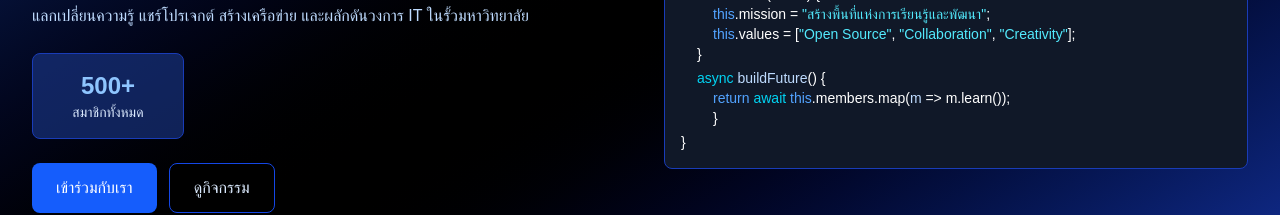
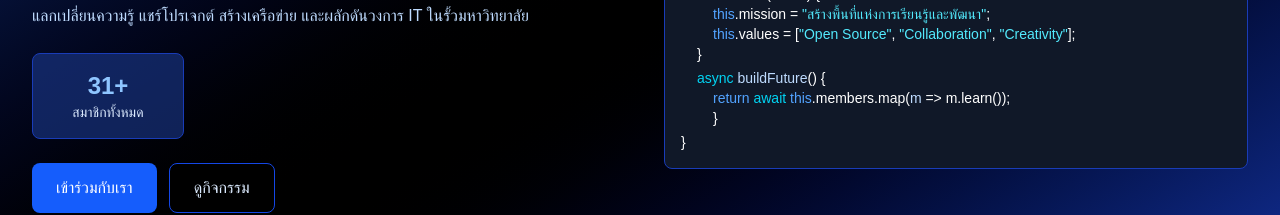
Before and after one commit to jrKitt/comscikku, a Next.js app: page / in a window 1280 px wide. Shown: the part 398-613 px from the top of the page. Built offline with nearby package versions, Linux system fonts and the light colour scheme.

Commit message:
feat: update

```diff
--- a/src/app/components/Navbar/Navbar.tsx
+++ b/src/app/components/Navbar/Navbar.tsx
@@ -118,7 +118,7 @@ const Navbar = () => {
                                     onClick={() => setIsMenuOpen(false)}
                                     className="flex items-center py-3 px-4 text-gray-900 rounded-xl hover:bg-gray-100 dark:text-white dark:hover:bg-gray-700 transition-colors"
                                 >
-                                   <i className="bi bi-code"></i> GitHub
+                                   <i className="bi bi-code mr-3"></i> GitHub
                                 </a>
                             </li>
                         </ul>
--- a/src/app/page.tsx
+++ b/src/app/page.tsx
@@ -1,6 +1,7 @@
 "use client";
 
 import { useState, useEffect } from "react";
+const developersData = "../../Developer/developers.json";
 
 const TypingEffect = ({
   text,
@@ -91,7 +92,11 @@ export default function Home() {
               </div>
               <div className="grid grid-cols-2 gap-4 max-w-xs mx-auto lg:mx-0">
                 <div className="bg-blue-900/60 rounded-lg p-4 border border-blue-800 text-center">
-                  <div className="text-2xl font-bold text-blue-300">500+</div>
+                    <div className="text-2xl font-bold text-blue-300">
+                    {(() => {
+                      return `${developersData.length}+`;
+                    })()}
+                    </div>
                   <div className="text-sm text-blue-100">สมาชิกทั้งหมด</div>
                 </div>
               </div>
```
